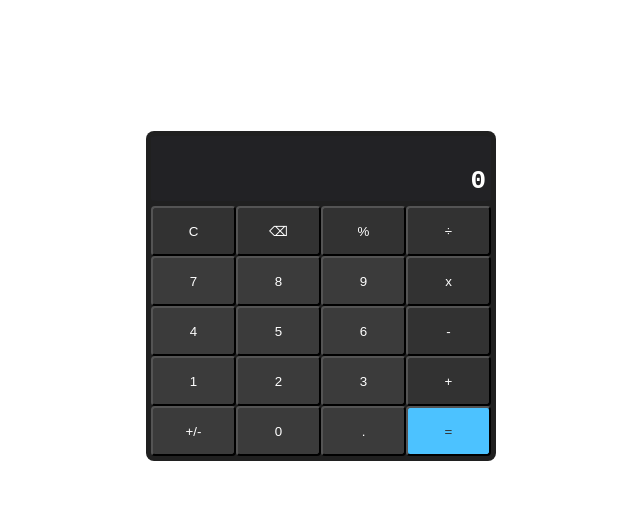
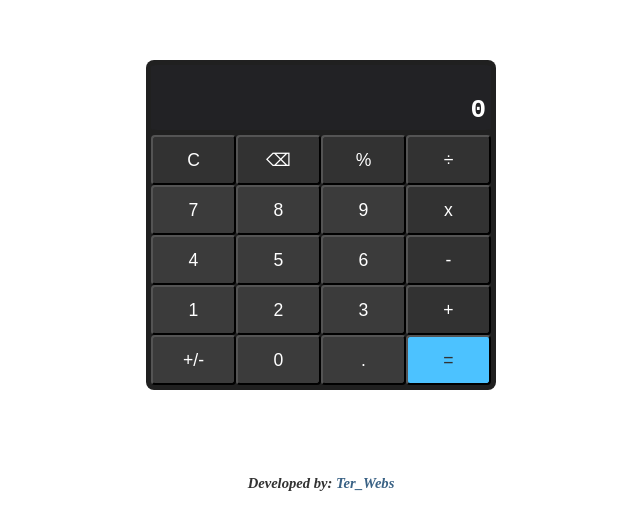
Before and after one commit to terwebs/Calculator, a plain HTML site: page index.html in a window 1280 px wide. Shown: the part 112-642 px from the top of the page, without its empty margins (319-959 px from the left). Drawn offline with Linux system fonts and the light colour scheme.

Commit message:
small tweak to styles, add credits

```diff
--- a/index.html
+++ b/index.html
@@ -44,6 +44,9 @@
                 <button id="result" class="equals">=</button>
             </div>
         </div>
+        <div class="credits">
+            <h5>Developed by: <a href="https://github.com/terwebs/calculator">Ter_Webs</a></h5>
+       </div>
     </div>
     <script src="app.js"></script>
 </body>
--- a/styles.css
+++ b/styles.css
@@ -1,6 +1,13 @@
+body{
+    box-sizing: border-box;
+    padding: 0;
+    margin: 0;
+}
+
 .main-container{
     display: flex;
     justify-content: center;
+    flex-direction: column;
     height: 100vh;
     align-items: center;
 
@@ -21,7 +28,6 @@
 
 .calc-screen{
     width: 100%;
-    /* height: 100px; */
     margin-bottom: 5px;
     background-color: rgb(34, 34, 37);
     border-radius: 2%;
@@ -48,14 +54,12 @@
  text-align: right;
  margin: 0;
 }
+
 .calc-row{
-    /* background-color: antiquewhite; */
     flex: 1;
     display:flex;
     width: 340px;
     justify-content: stretch;
-
-
 }
 
 button{
@@ -64,6 +68,11 @@ button{
     color: white;
     border-radius: 4px;
     background-color: rgb(59, 59, 59);
+    font-size: 1.1rem;
+}
+
+#number:hover{
+    background-color: rgb(50, 50, 50);
 }
 
 .equals{
@@ -71,6 +80,26 @@ button{
     color: rgb(50, 50, 50)
 }
 
+.equals:hover{
+    background-color:rgba(76, 194, 255, 0.8) ;
+}
+
 .operator{
     background-color: rgb(50, 50, 50)
 }
+
+.operator:hover{
+    background-color: rgb(59, 59, 59);
+}
+
+.credits{
+    margin-top: 60px;
+    color: rgb(50, 50, 50);
+    font-size: 1.1rem;
+    font-style: italic;
+}
+
+h5 a{
+    color: rgb(58, 98, 133);
+    text-decoration: none;
+}
```
